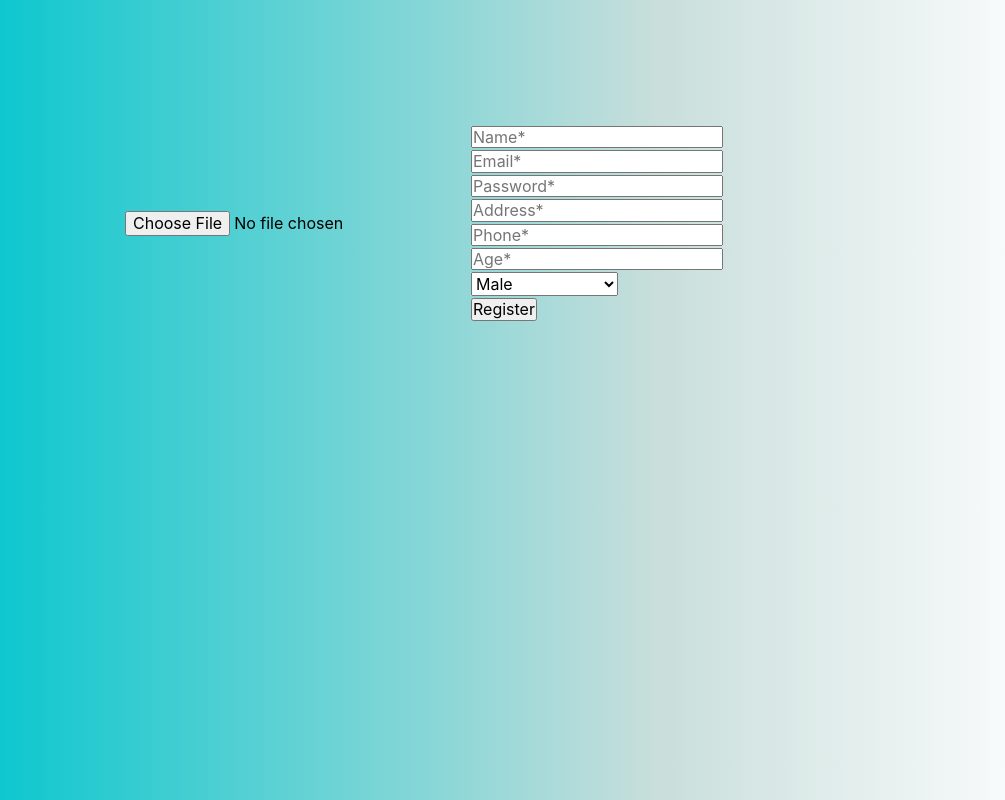
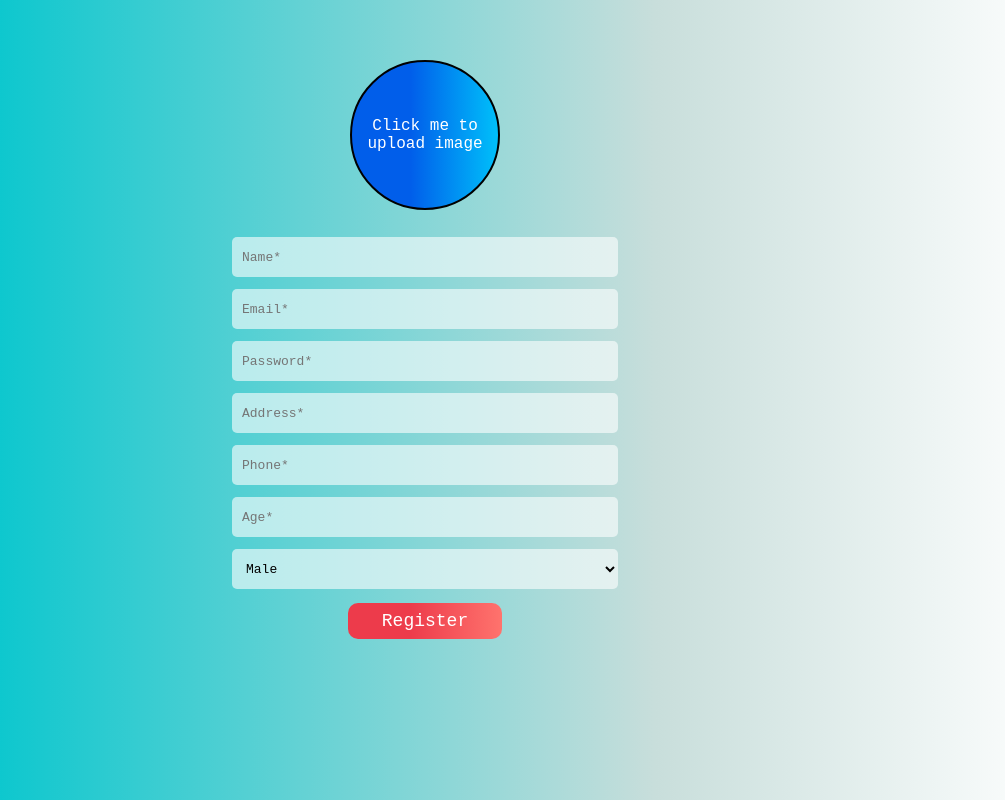
Before and after one commit to AGSAVALIYA/kisan-connect, a React (Create React App) app: page /register in a window 1280 px wide. Shown: the whole page, without its empty margins (215-1220 px from the left). Built offline with nearby package versions, Linux system fonts and the light colour scheme.

Commit message:
Co-authored-by: chhedadhruv <chhedadhruv@users.noreply.github.com> Co-authored-by: Swaraj Dusane <swaraj.dusane90@gmail.com> Co-authored-by: Dhyey Shah <DhyeyShah794@users.noreply.github.com>

```diff
--- a/src/App.js
+++ b/src/App.js
@@ -24,7 +24,7 @@ function App() {
     if(id === 2){
       createUserWithEmailAndPassword(authentication, email, password)
       .then(res => {
-        navigate('./');
+        navigate('/');
         sessionStorage.setItem('Auth Token', res._tokenResponse.refreshToken);
       })
       .catch(err => {
@@ -37,7 +37,7 @@ function App() {
     if(id == 1){
       signInWithEmailAndPassword(authentication, email, password)
       .then(res => {
-        navigate('./');
+        navigate('/');
         sessionStorage.setItem('Auth Token', res._tokenResponse.refreshToken);
       })
       .catch(err => {
--- a/src/Pages/Dashboard.js
+++ b/src/Pages/Dashboard.js
@@ -37,9 +37,11 @@ function Dashboard() {
         <div>
           <div className='dashhead'>
             <h1 className='postlistHeader pa2 w-50'>My Posts</h1>
+
             <button className='createPostButton' onClick = {openNewPostMenu}> <FeatherIcon className='plusIcon' icon="plus" color="#FFF" size="24" />New Post</button>
           </div>
-          {newPostMenuOpen && <NewPostMenu/>}
+            {newPostMenuOpen && <NewPostMenu/>}
+
           <div className='post-list'>
             <Post />
             <Post />
--- a/src/Pages/Register.js
+++ b/src/Pages/Register.js
@@ -1,9 +1,19 @@
-import React from 'react'
-import '../Styles/signin.css'
-import {useNavigate} from 'react-router-dom'
-import {useEffect} from 'react'
+import React, {useState} from 'react';
+import '../Styles/signin.css';
+import {useNavigate} from 'react-router-dom';
+import {useEffect} from 'react';
+import '../Styles/register.css';
+import {getFirestore, collection, addDoc} from 'firebase/firestore';
+
 
 function Register({setEmail, setPassword, handleSubmit}) {
+    const [name, setName] = useState('');
+    const [email, setEmailState] = useState('');
+    const [password, setPasswordState] = useState('');
+    const [address, setAddress] = useState('');
+    const [phone, setPhone] = useState('');
+    const [age, setAge] = useState('');
+    const [gender, setGender] = useState('');
 
     let navigate = useNavigate()
 
@@ -16,49 +26,68 @@ function Register({setEmail, setPassword, handleSubmit}) {
 
     }, [])
 
+
+    const db = getFirestore();
+
+    const createNewUser = async () => {
+        const docRef = await addDoc(collection(db, "user"), {
+            name: name,
+            email: email,
+            password: password,
+            address: address,
+            phone: phone,
+            age: age,
+            gender: gender
+        });
+
+
+        console.log(docRef.id)
+
+        handleSubmit();
+    }
+
     return (
-        <div className='signin-main mv5'>
+        <div className='register-main'>
             <div className="profile-pic">
-            <input type="file" className="circle">
-
-        </input>
+            <label for="img">Click me to upload image</label>
+            <input type="file" id='img' className="circle" />
         </div>
 
         <div className="inputs">
             <table className="table">
                 <tr>
                     <td>
-                        <input type="text" name="name" placeholder="Name*" className="name" required/>
+                        <input type="text" name="name" placeholder="Name*" className="name" required  onChange={(e) => setName(e.target.value)} />
                     </td>
                 </tr>
                 <tr>
                     <td>
-                        <input type="email" name="email" placeholder="Email*" className="email" required/>
+                        <input type="email" name="email" placeholder="Email*" className="email" onChange={(e) => setEmail(e.target.value)} required/>
                     </td>
                 </tr>
                 <tr>
                     <td>
-                        <input type="password" name="password" placeholder="Password*" className="password" required/>
+                        <input type="password" name="password" placeholder="Password*" className="password" onChange={(e) => setPassword(e.target.value)} required/>
                     </td>
                 </tr>
                 <tr>
                     <td>
-                        <input type="text" name="address" placeholder="Address*" className="address"required/>
+                        <input type="text" name="address" placeholder="Address*" className="address"required onChange={(e) => setAddress(e.target.value)}/>
                     </td>
                 </tr>
                 <tr>
                     <td>
-                        <input type="number" name="phone" placeholder="Phone*" className="phone" required/>
+                        <input type="number" name="phone" placeholder="Phone*" className="phone" required onChange={(e) => setPhone(e.target.value)} />
                     </td>
                 </tr>
                 <tr>
                     <td>
-                        <input type="number" name="age" placeholder="Age*" className="age" required/>
+                        <input type="number" name="age" placeholder="Age*" className="age" required onChange={(e) => setAge(e.target.value)}/>
                     </td>
                 </tr>
                 <tr>
                     <td>
-                        <select name="gender" required>
+                        <select name="gender" required onChange={(e) => setGender(e.target.value)}>
                             <option value="Male">Male</option>
                             <option value="Female">Female</option>
                             <option value="Other">Prefer not to say</option>
@@ -69,7 +98,7 @@ function Register({setEmail, setPassword, handleSubmit}) {
                     <td>
                         <div className="submit">
 
-                            <button className="submit-btn">Register</button>
+                            <button className="submit-btn" onClick={createNewUser}>Register</button>
                         </div>
                     </td>
                 </tr>
--- a/src/Pages/Signin.js
+++ b/src/Pages/Signin.js
@@ -2,6 +2,7 @@ import react from 'react';
 import 'tachyons';
 import {useNavigate} from 'react-router-dom'
 import {useEffect} from 'react'
+import {Link} from 'react-router-dom';
 import '../Styles/signin.css';
 
 const Signin = ({setEmail, setPassword, handleSubmit}) => {
@@ -57,7 +58,7 @@ const Signin = ({setEmail, setPassword, handleSubmit}) => {
                       </div>
                   </div>
                   <div className="lh-copy mt3">
-                  <p className="f6 link dim db black pointer">Register</p>
+                       <p className="f8 link dim db black pointer"><Link className="reglink" to="/register">Register</Link></p>
                   </div>
               </main>
           </article>
--- a/src/Styles/dashboard.css
+++ b/src/Styles/dashboard.css
@@ -41,6 +41,7 @@
     align-items: center;
     justify-content: center;
     font-size: 1.2rem;
+    cursor: pointer;
 }
 
 .plusIcon{
--- a/src/Styles/home.css
+++ b/src/Styles/home.css
@@ -5,6 +5,9 @@
     height: 100%;
     z-index: -1;
     background-color: #e4e4e4;
+    /* background: linear-gradient(90deg, #38f8d4 30%, #32717a 100%); */
+    /* background: linear-gradient(90deg, #015eea 15%, #00c0fa 100%); */
+    /* background: linear-gradient(45deg, #f04393 30%, #f9c449 100%); */
 }
 
 .home{
--- a/src/Styles/navbar.css
+++ b/src/Styles/navbar.css
@@ -5,6 +5,8 @@
 }
 nav {
     background-color: #6FCADE;
+    background: linear-gradient(90deg, #f9c449 10%, #c82090 100%);
+    /* background: linear-gradient(90deg, #38f8d4 30%, #32717a 100%); */
     display: flex;
     justify-content: space-between;
     align-items: center;
--- a/src/Styles/newPostMenu.css
+++ b/src/Styles/newPostMenu.css
@@ -6,4 +6,35 @@
 
 .newPostMenuTitle{
     font-size: 1.5rem;
+    margin-bottom: 20px;
 }
+
+.inputFieldLabel{
+    margin-bottom: 10px;
+    font-size: 1.2rem;
+}
+
+.inputField{
+    width: 100%;
+    border-radius: 5px;
+    border: none;
+    background-color: #d3d3d3;
+    padding: 10px;
+    margin-bottom: 20px;
+}
+
+.postButton{
+    border: none;
+    background-color: #6FCADE;
+    border-radius: 10px;
+    padding: 12px;
+    padding-top: 8px;
+    padding-bottom: 8px;
+    margin-left: auto;
+    color: white;
+    display: flex;
+    align-items: center;
+    justify-content: center;
+    font-size: 1.2rem;
+    cursor: pointer;
+}
--- /dev/null
+++ b/src/Styles/register.css
@@ -0,0 +1,96 @@
+.register-main{
+    background: rgb(0,212,213);
+    background: linear-gradient(90deg, rgb(11, 199, 206) 16%, rgba(200,222,219,1) 68%, rgba(255,255,255,1) 100%);
+    font-family: Monospace, Helvetica, sans-serif;
+}
+
+.header {
+    text-align: center;
+}
+
+.profile-pic {
+    display: flex;
+    justify-content: center;
+    align-items: center;
+    text-align: center;
+    margin:auto;
+    height: 150px;
+    width: 150px;
+    background: linear-gradient(90deg, #015eea 40%, #00c0fa 100%);
+    color: white;
+    border-radius: 50%;
+    border: 2px solid black;
+    cursor: pointer;
+}
+.profile-pic > input {
+    display: none;
+}
+
+.circle::before {
+    display: flex;
+    justify-content: center;
+    align-items: center;
+    content: 'Upload picture';
+    font-family: monospace;
+    font-size: 1.0rem;
+    height: 100%;
+    width: 100%;
+    border-radius: 50%;
+    cursor: pointer;
+}
+
+
+table {
+    width: 400px;
+    padding: 10 px;
+    margin: 0 auto;
+    padding-top: 20px;
+}
+
+td {
+    padding: 5px;
+    width: 100%;
+    height: 50px;
+}
+
+.name, .password, .email, .address, .phone, .age {
+    width: 100%;
+    height: 100%;
+    font-family: monospace;
+    padding-left: 10px;
+    padding-right: 10px;
+    background: #FFFFFF99;
+    border-radius: 5px;
+    border: 1px white;
+}
+
+select {
+    width: 100%;
+    height: 100%;
+    font-family: monospace;
+    padding-left: 10px;
+    padding-right: 10px;
+    background: #FFFFFF99;
+    border-radius: 5px;
+    border: 1px white;
+}
+
+
+.submit {
+    width: 100%;
+    height: 90%;
+    display: flex;
+    justify-content: center;
+}
+
+.submit-btn {
+    width: 40%;
+    height: 100%;
+    background: linear-gradient(90deg, #ed3b4b 40%, #ff736d 100%);
+    color: white;
+    font-family: monospace;
+    font-size: 18px;
+    cursor: pointer;
+    border-radius: 10px;
+    border: 1px white;
+}
--- a/src/Styles/signin.css
+++ b/src/Styles/signin.css
@@ -21,3 +21,13 @@
     z-index: -1;
     background: linear-gradient(90deg, rgb(11, 199, 206) 16%, rgba(200,222,219,1) 68%, rgba(255,255,255,1) 100%);
 }
+
+.reglink{
+    text-decoration: none;
+    color: black;
+    padding: 0.8rem;
+}
+.reglink:hover{
+    background-color: #6abed1;
+    color: black !important;
+}
```
Also changed, not shown: src/Components/NewPostMenu.js (+38 -7 lines).
